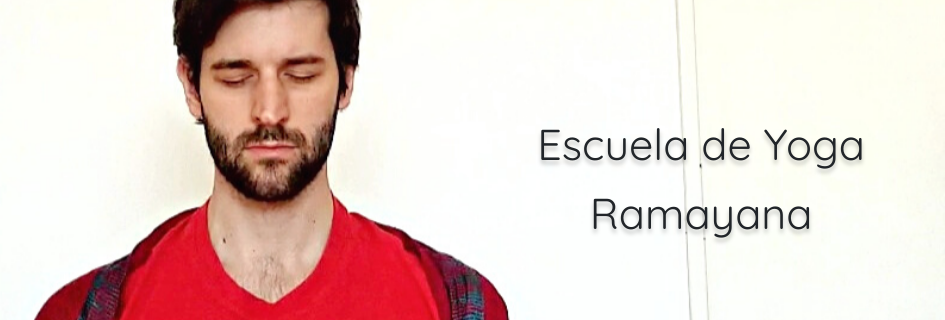
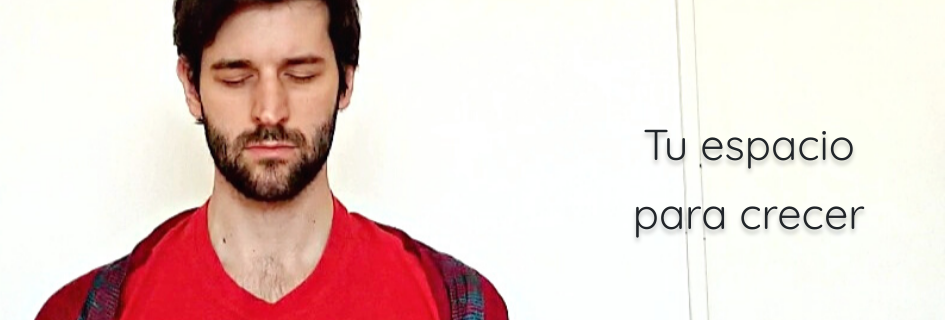
Before and after one commit to facundosargiotto/eyramayama, a website: page index.html in a window 1280 px wide. Shown: the part 199-519 px from the top of the page, 335-1280 px from the left. Drawn offline with nearby package versions, Linux system fonts and the light colour scheme.

Commit message:
cambie txt

```diff
--- a/index.html
+++ b/index.html
@@ -43,7 +43,7 @@
         <div class="cont-elements-hero">
             <div class="container-hero">
                 <img class="logo" src="./media/images/logo.png" alt="logo ramayana">
-                <h1>Escuela de Yoga <br>Ramayana</h1>
+                <h1>Tu espacio <br>para crecer</h1>
             </div>
             <div style="display: flex; justify-content: center;">
                 <a class="btnVerde" href="">Conocenos</a>
```
